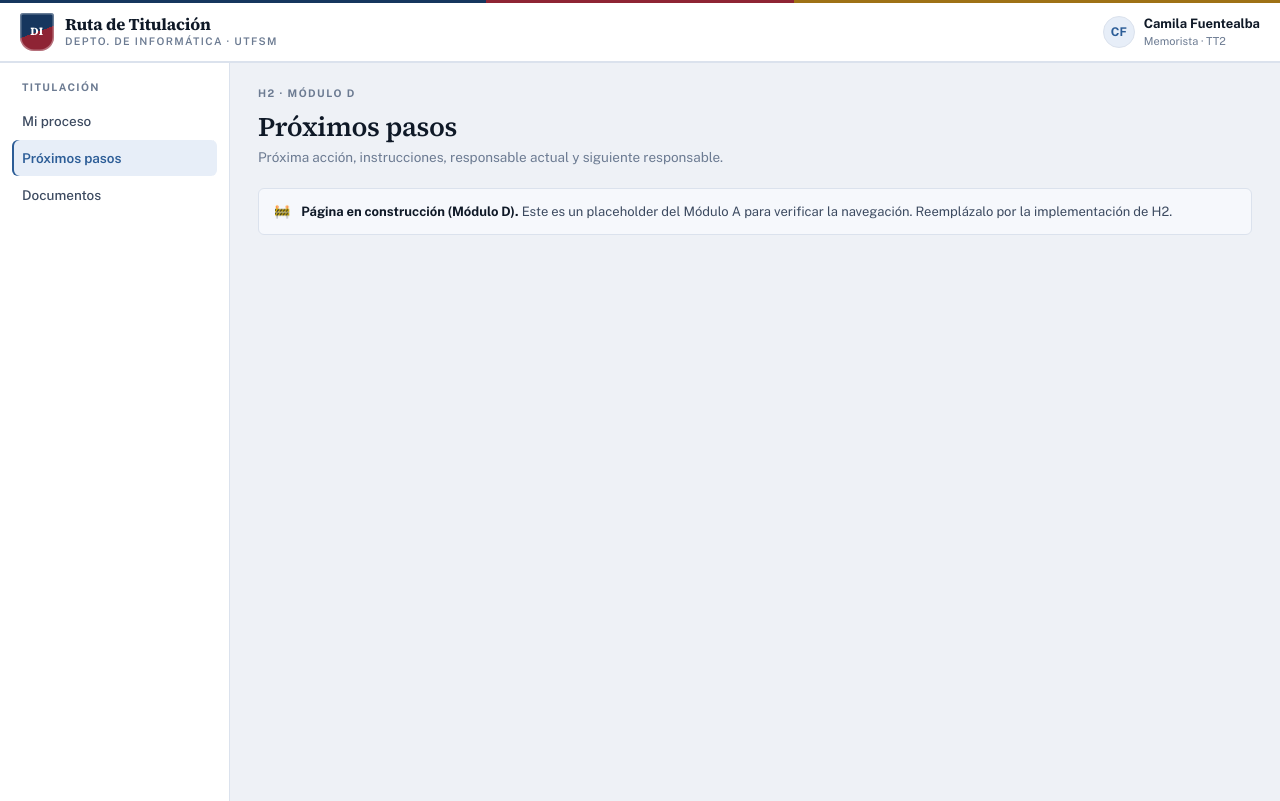
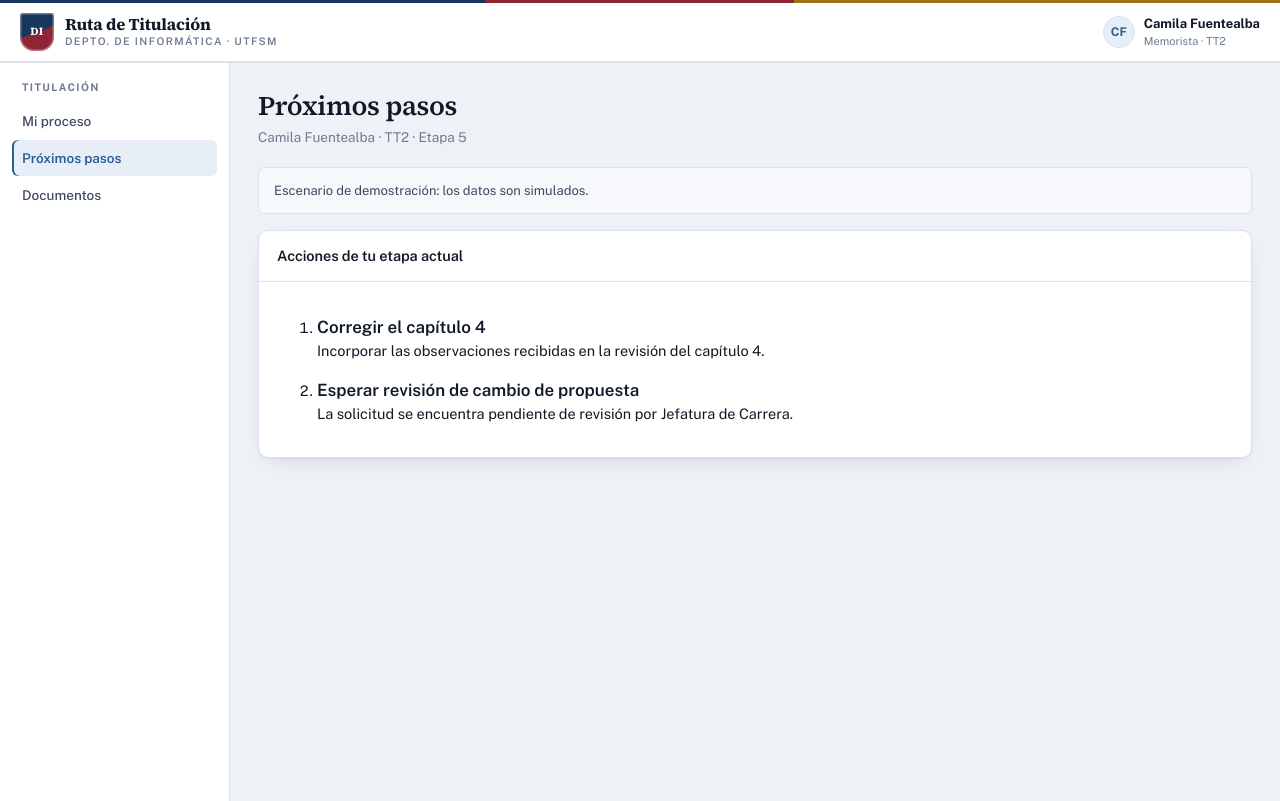
Before and after one commit to friquelmel9/INF322-Proyecto, a React (Vite) app: page /pendientes in a window 1280 px wide. Built offline with nearby package versions, Linux system fonts and the light colour scheme.

Commit message:
feat: mostrar acciones de la etapa actual

```diff
--- a/src/pages/PendientesPage.jsx
+++ b/src/pages/PendientesPage.jsx
@@ -1,29 +1,44 @@
-/*
- * ⚠️ PLACEHOLDER creado por el Módulo A solo para que la app compile y el
- * router funcione de punta a punta.
- *
- * DUEÑO REAL: Módulo D — H2 «Próximos pasos» (/pendientes). Prioridad alta.
- * → Reemplaza TODO el contenido de este archivo por la página real.
- * → Debes crear además src/components/pendientes/ (NextActionCard, ResponsibilityFlow,
- *   PendingActionsList, ActionInstructions) según docs/contrato.md §2, §4 y §6.
- * → No modifiques App.jsx, main.jsx ni components/layout/ (son del Módulo A).
- */
+import { memorista } from "../data/memorista.js";
+import { acciones } from "../data/acciones.js";
+
 export default function PendientesPage() {
+  const accionesEtapa = acciones
+    .filter((accion) => accion.etapaId === memorista.etapaActualId)
+    .sort((a, b) => a.prioridad - b.prioridad);
+
   return (
     <>
       <div className="pagehead">
         <div>
-          <div className="eyebrow">H2 · Módulo D</div>
           <h1>Próximos pasos</h1>
-          <p>Próxima acción, instrucciones, responsable actual y siguiente responsable.</p>
+          <p>
+            {memorista.nombre} · {memorista.curso} · Etapa{" "}
+            {memorista.etapaActualId}
+          </p>
         </div>
       </div>
-      <div className="note">
-        <span>🚧</span>
-        <div>
-          <b>Página en construcción (Módulo D).</b> Este es un placeholder del Módulo A para
-          verificar la navegación. Reemplázalo por la implementación de H2.
-        </div>
+
+      <div className="stack">
+        <p className="note">
+          Escenario de demostración: los datos son simulados.
+        </p>
+
+        <section className="card">
+          <div className="card-h">
+            <h2>Acciones de tu etapa actual</h2>
+          </div>
+
+          <div className="card-b">
+            <ol className="stack">
+              {accionesEtapa.map((accion) => (
+                <li key={accion.id}>
+                  <h3>{accion.titulo}</h3>
+                  <p>{accion.descripcion}</p>
+                </li>
+              ))}
+            </ol>
+          </div>
+        </section>
       </div>
     </>
   );
```
